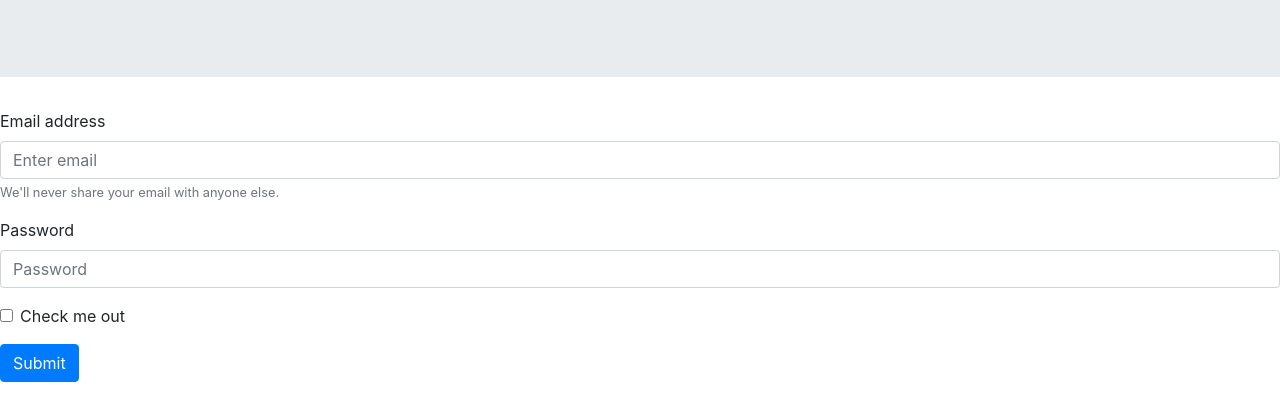
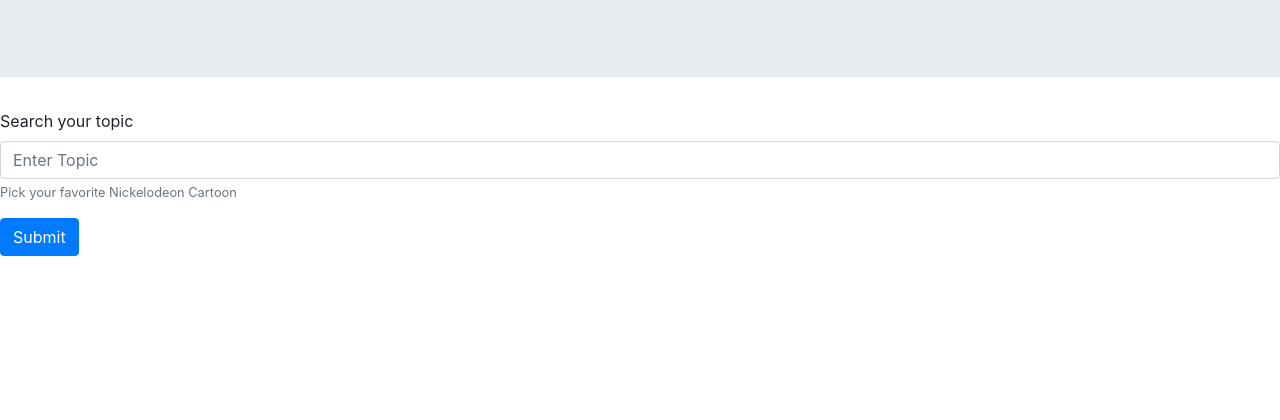
Before and after one commit to ericmagallan/DynamicGiphy, a plain HTML site: page index.html in a window 1280 px wide. Shown: the part 172-592 px from the top of the page. Drawn offline with nearby package versions, Linux system fonts and the light colour scheme.

Commit message:
Made some minor tweaks to html interface.

```diff
--- a/index.html
+++ b/index.html
@@ -24,18 +24,15 @@
       </div>
       <form>
         <div class="form-group">
-          <label for="exampleInputEmail1">Email address</label>
-          <input type="email" class="form-control" id="exampleInputEmail1" aria-describedby="emailHelp" placeholder="Enter email">
-          <small id="emailHelp" class="form-text text-muted">We'll never share your email with anyone else.</small>
+          <label for="searchField">Search your topic</label>
+          <input type="search" class="form-control" id="searchField" aria-describedby="searchField" placeholder="Enter Topic">
+          <small id="searchField" class="form-text text-muted">Pick your favorite Nickelodeon Cartoon</small>
         </div>
-        <div class="form-group">
-          <label for="exampleInputPassword1">Password</label>
-          <input type="password" class="form-control" id="exampleInputPassword1" placeholder="Password">
-        </div>
-        <div class="form-group form-check">
+
+        <!-- <div class="form-group form-check">
           <input type="checkbox" class="form-check-input" id="exampleCheck1">
           <label class="form-check-label" for="exampleCheck1">Check me out</label>
-        </div>
+        </div> -->
         <button type="submit" class="btn btn-primary">Submit</button>
       </form>
 </body>
```
